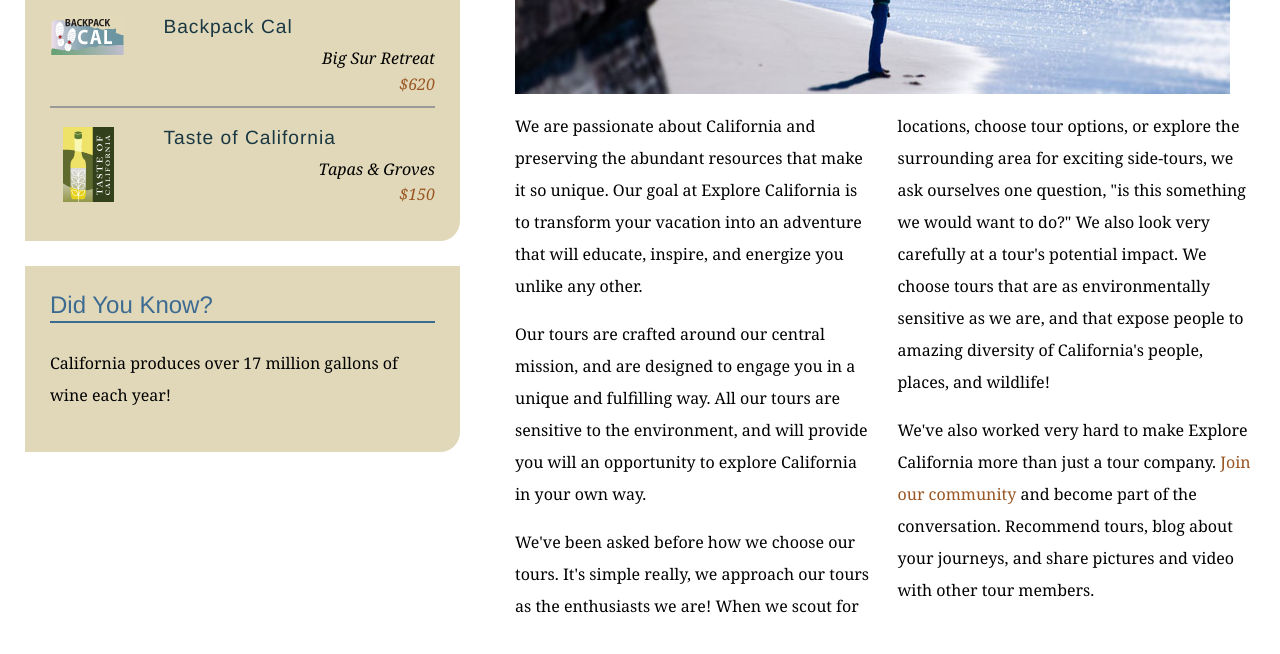
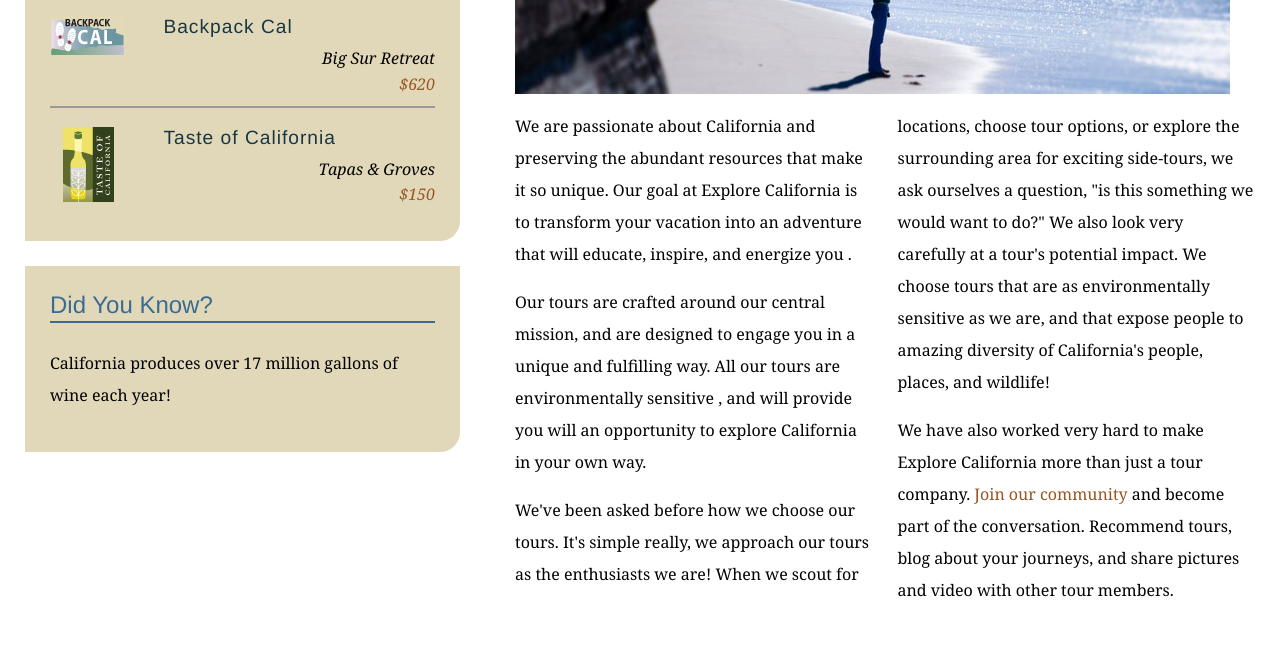
Before and after one commit to anelsam/explore_california, a plain HTML site: page mission.html in a window 1280 px wide. Shown: the part 590-1244 px from the top of the page. Drawn offline with Linux system fonts and the light colour scheme.

Commit message:
text edits on mission page

```diff
--- a/mission.html
+++ b/mission.html
@@ -62,10 +62,10 @@
           <h1>Who we are</h1>
           <img src="assets/images/mission_look.jpg" alt="Looking out at the Pacific" class="articleImage" />
           <div class="multiCol">
-            <p>We are passionate about California and preserving the abundant resources that make it so unique. Our goal at Explore California is to transform your vacation into an adventure that will educate, inspire, and energize you unlike any other.</p>
-            <p>Our tours are crafted around our central mission, and are designed to engage you in a unique and fulfilling way. All our tours are sensitive to the environment, and will provide you will an opportunity to explore California in your own way.</p>
-            <p>We've been asked before how we choose our tours. It's simple really, we approach our tours as the enthusiasts we are! When we scout for locations, choose tour options, or explore the surrounding area for exciting side-tours, we ask ourselves one question, &quot;is this something we would want to do?&quot; We also look very carefully at a tour's potential impact. We choose tours that are as environmentally sensitive as we are, and that expose people to amazing diversity of California's people, places, and wildlife!</p>
-            <p>We've also worked very hard to make Explore California more than just a tour company. <a href="explorers/join.html">Join our community</a> and become part of the conversation. Recommend tours, blog about your journeys, and share pictures and video with other tour members.</p>
+            <p>We are passionate about California and preserving the abundant resources that make it so unique. Our goal at Explore California is to transform your vacation into an adventure that will educate, inspire, and energize you .</p>
+            <p>Our tours are crafted around our central mission, and are designed to engage you in a unique and fulfilling way. All our tours are environmentally sensitive , and will provide you will an opportunity to explore California in your own way.</p>
+            <p>We've been asked before how we choose our tours. It's simple really, we approach our tours as the enthusiasts we are! When we scout for locations, choose tour options, or explore the surrounding area for exciting side-tours, we ask ourselves a question, &quot;is this something we would want to do?&quot; We also look very carefully at a tour's potential impact. We choose tours that are as environmentally sensitive as we are, and that expose people to amazing diversity of California's people, places, and wildlife!</p>
+            <p>We have also worked very hard to make Explore California more than just a tour company. <a href="explorers/join.html">Join our community</a> and become part of the conversation. Recommend tours, blog about your journeys, and share pictures and video with other tour members.</p>
           </div>
         </div>
       </div>
```
